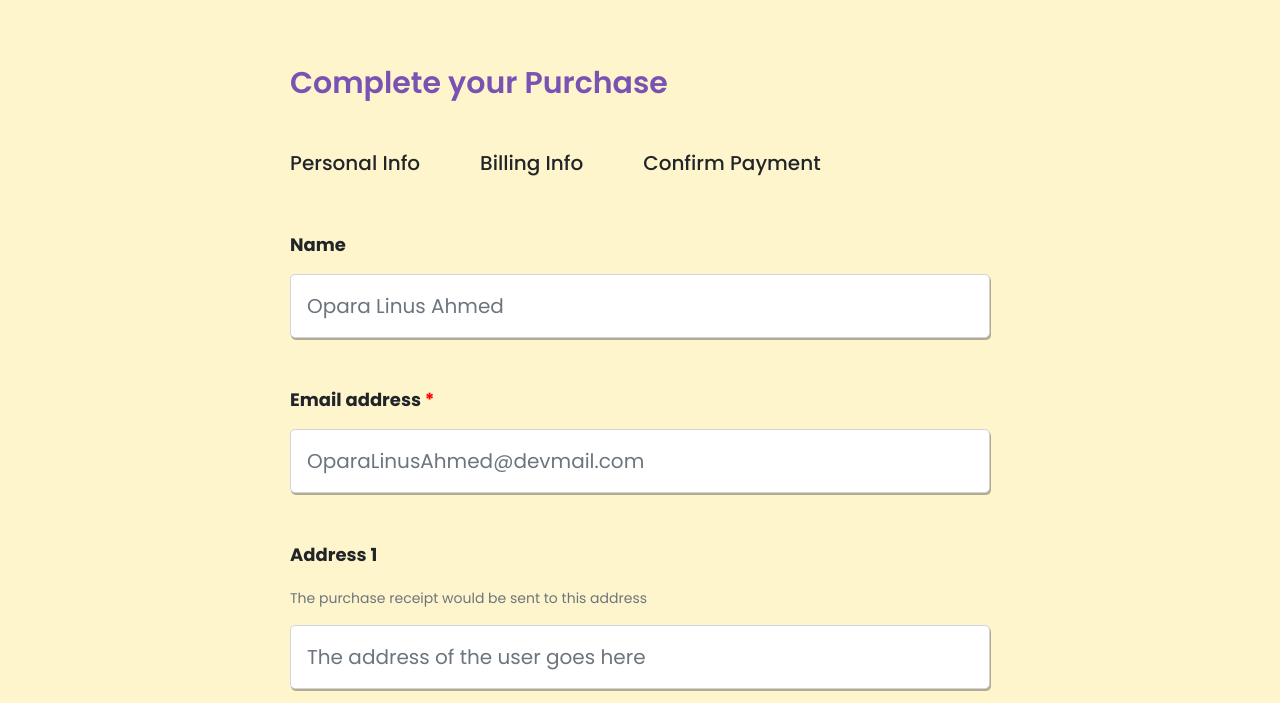
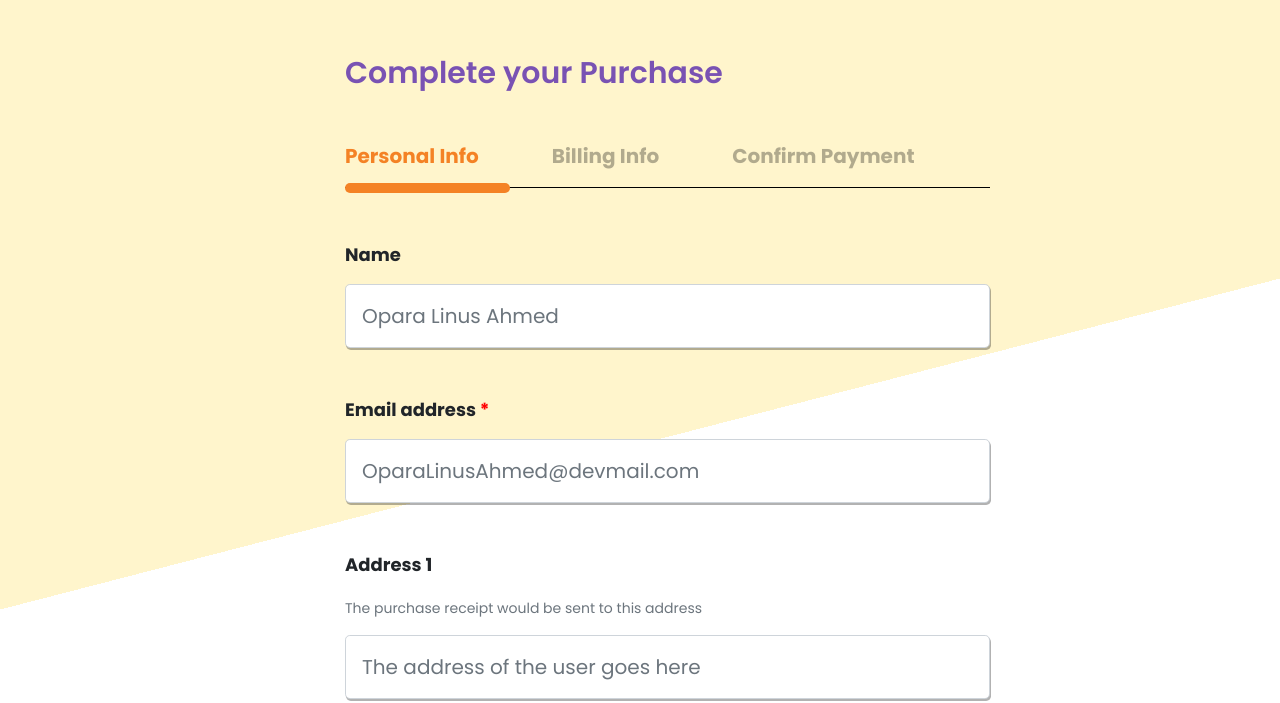
Before and after one commit to Mideolabanji/programming-task, a React (Create React App) app: page / in a window 1280 px wide. Shown: the part 115-818 px from the top of the page. Built offline with nearby package versions, Linux system fonts and the light colour scheme.

Commit message:
styled the hrs and headings

```diff
--- a/src/App.css
+++ b/src/App.css
@@ -1,12 +1,13 @@
 body {
-  background: linear-gradient(165.5deg, #fff5cc, #fff5cc 85%, white 60%, white);
+  background: linear-gradient(165.5deg, #fff5cc, #fff5cc 43%, white 0%, white);
   font-family: "Poppins", sans-serif;
 }
 
 .app-body {
   margin: auto;
-  margin-top: 180px;
+  margin-top: 170px;
   margin-bottom: 130px;
+  padding-left: 55px;
   max-width: 700px;
 }
 
@@ -17,18 +18,44 @@ h1 {
   margin-bottom: 50px;
 }
 
-.headings {
-  display: flex;
+.headings ul {
+  padding-left: 0;
+  font-size: 20px;
+  color: black;
+  margin-top: 0;
+  font-weight: 700;
 }
 
-.headings h3 {
-  margin-right: 60px;
-  font-size: 20px;
+.headings li {
+  display: inline;
+  padding-right: 73px;
+  opacity: 0.3;
 }
 
 .headings a {
   text-decoration: none;
-  color: #ea4335;
+}
+
+.headings .active {
+  color: #f48225;
+  opacity: 1;
+}
+
+.headings hr {
+  margin-left: 0;
+  margin-right: 0;
+  color: black;
+}
+
+.headings .second-hr {
+  color: #f48225;
+  margin-right: 480px;
+  margin-top: -5px;
+  border-radius: 10px;
+}
+
+.second-hr:not([size]) {
+  height: 10px;
 }
 
 label {
@@ -98,6 +125,7 @@ ul {
 
 hr {
   opacity: 1;
+  margin: 0;
   margin-left: 20px;
   margin-right: 20px;
   color: #4d549e;
--- a/src/Completed.js
+++ b/src/Completed.js
@@ -14,7 +14,7 @@ export default function Completed() {
           <p className="card-text text">
             Please check your email for details concerning this transaction
           </p>
-          <a href="#" className="card-link">
+          <a href="/" className="card-link">
             Return Home
           </a>
         </div>
--- a/src/Heading.js
+++ b/src/Heading.js
@@ -5,9 +5,13 @@ export default function Heading() {
     <div>
       <h1>Complete your Purchase</h1>
       <div className="headings">
-        <h3>Personal Info</h3>
-        <h3>Billing Info</h3>
-        <h3>Confirm Payment</h3>
+        <ul>
+          <li className="active">Personal Info</li>
+          <li>Billing Info</li>
+          <li>Confirm Payment</li>
+        </ul>
+        <hr />
+        <hr className="second-hr" />
       </div>
     </div>
   );
--- a/src/Next.js
+++ b/src/Next.js
@@ -54,7 +54,7 @@ export default function Next() {
               Expiry Date <span className="required"> *</span>
             </label>
             <input
-              type="text"
+              type="number"
               className="form-control form-control-lg"
               id="exampleFormControlTextarea1"
               placeholder="04 / 23"
@@ -81,7 +81,7 @@ export default function Next() {
               Next
             </button>
           </Link>
-          <a href="#">
+          <a href="/">
             <button
               type="button"
               className="btn btn-link cancel-payment-link btn-lg mt-5"
```
